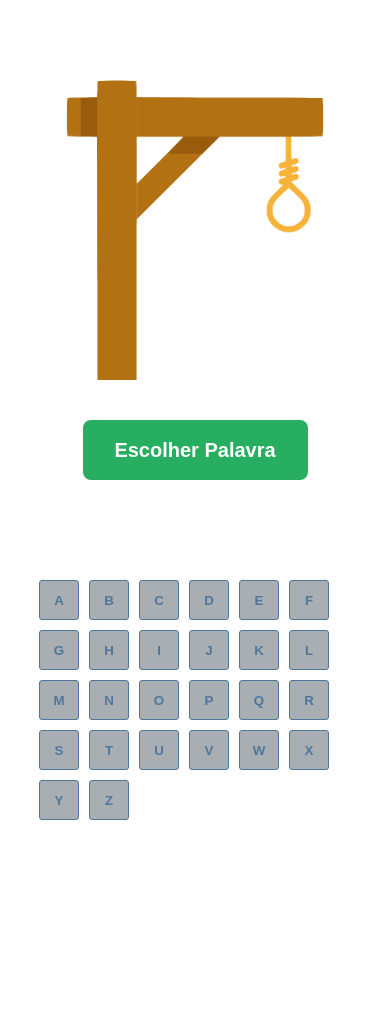
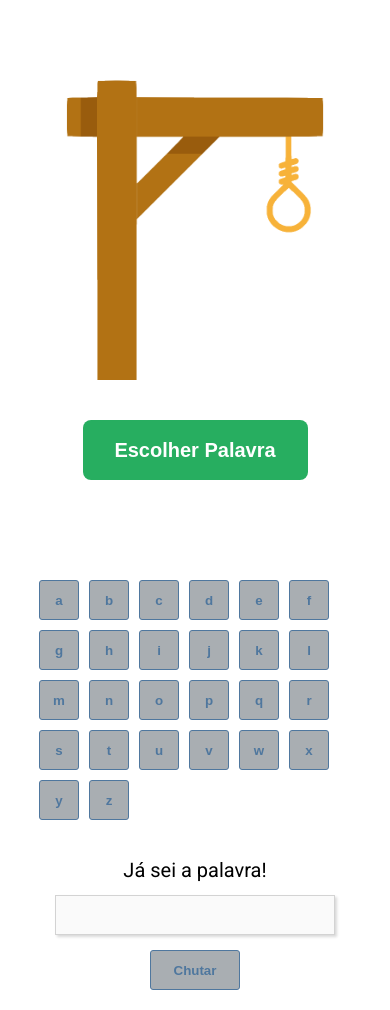
Before and after one commit to luiz-gustavo-alves/Driven-Hangman, a React (Create React App) app: page / in a window 390 px wide. Before the commit the page ends 860 px from the top, so only its background shows below. Built offline with nearby package versions, Linux system fonts and the light colour scheme.

Commit message:
Guesstimate from input feature

```diff
--- a/src/App.js
+++ b/src/App.js
@@ -1,6 +1,7 @@
 import { useState } from "react";
 import Jogo from "./Jogo";
 import Letras from "./Letras";
+import Chute from "./Chute";
 import palavras from "./palavras";
 
 function randomInt(min, max) {
@@ -14,14 +15,15 @@ function getRandomWord(palavras) {
 export default function App() {
 
     const alfabeto = [
-        "A", "B", "C", "D", "E", "F", "G", "H", "I", "J", "K", "L", "M",
-        "N", "O", "P", "Q", "R", "S", "T", "U", "V", "W", "X", "Y", "Z"
+        "a", "b", "c", "d", "e", "f", "g", "h", "i", "j", "k", "l", "m",
+        "n", "o", "p", "q", "r", "s", "t", "u", "v", "w", "x", "y", "z"
     ];
 
     const [word, setWord] = useState("");
     const [hangmanStatus, setHangmanStatus] = useState(0);
     const [usedLetters, setUsedLetters] = useState([...alfabeto]);
     const [gameStatus, setGameStatus] = useState("game-over");
+    const [guessValue, setGuessValue] = useState("");
 
     function parseGuessWord() {
 
@@ -55,19 +57,36 @@ export default function App() {
         }
     }
 
+    function checkGuessValue(event) {
+
+        event.preventDefault();
+
+        if (guessValue.toLowerCase() === word) {
+            setGameStatus("win");
+            setUsedLetters(guessValue.toLowerCase());
+        }
+        else {
+            setGameStatus("game-over");
+            setUsedLetters([...alfabeto]);
+            setHangmanStatus(6);
+        }
+    }
+
     function startGame() {
 
         const word = getRandomWord(palavras);
-        setWord(word.toUpperCase());
+        setWord(word);
         setHangmanStatus(0);
         setUsedLetters([]);
         setGameStatus("playing");
+        setGuessValue("");
     }
 
     return (
         <>
             <Jogo startGame={startGame} parseGuessWord={parseGuessWord} hangmanStatus={hangmanStatus} gameStatus={gameStatus} />
-            <Letras getUsedLetters={getUsedLetters}  usedLetters={usedLetters} gameStatus={gameStatus}/>
+            <Letras getUsedLetters={getUsedLetters}  usedLetters={usedLetters} gameStatus={gameStatus} />
+            <Chute setGuessValue={setGuessValue} checkGuessValue={checkGuessValue} guessValue={guessValue} gameStatus={gameStatus} />
         </>
     );
 }
--- /dev/null
+++ b/src/Chute.js
@@ -0,0 +1,29 @@
+export default function Chute(props) {
+
+    const {setGuessValue, checkGuessValue, guessValue, gameStatus} = props;
+
+    function handleChange(event) {
+        setGuessValue(event.target.value);
+    }
+
+    let isDisabled;
+
+    if (gameStatus === "win" || gameStatus === "game-over") {
+        isDisabled = true;
+    } else {
+        isDisabled = false;
+    }
+
+    const textInputClass = isDisabled ? "text-input input-disabled" : "text-input";
+    const submitButtonClass = isDisabled ? "submit-button disabled" : "submit-button";
+
+    return (
+        <div className="guesstimate">
+            <h2>Já sei a palavra!</h2>
+            <form>
+                <input data-test="guess-input" className={textInputClass} type="text" value={guessValue} disabled={isDisabled} onChange={handleChange} ></input>
+                <button data-test="guess-button" className={submitButtonClass} type="submit" disabled={isDisabled} onClick={checkGuessValue}>Chutar</button>
+            </form>
+        </div>
+    );
+}
--- a/src/Letras.js
+++ b/src/Letras.js
@@ -5,7 +5,7 @@ function Letra(props) {
     let isDisabled;
     let keyClass;
 
-    if (gameStatus === ("win" || "game-over")) {
+    if (gameStatus === "win" || gameStatus === "game-over") {
         isDisabled = true;
         keyClass = "key disabled";
     } else {
@@ -25,8 +25,8 @@ export default function Letras(props) {
     const {getUsedLetters, usedLetters, gameStatus} = props;
 
     const alfabeto = [
-        "A", "B", "C", "D", "E", "F", "G", "H", "I", "J", "K", "L", "M",
-        "N", "O", "P", "Q", "R", "S", "T", "U", "V", "W", "X", "Y", "Z"
+        "a", "b", "c", "d", "e", "f", "g", "h", "i", "j", "k", "l", "m",
+        "n", "o", "p", "q", "r", "s", "t", "u", "v", "w", "x", "y", "z"
     ];
 
     return (
--- a/src/css/style.css
+++ b/src/css/style.css
@@ -54,6 +54,7 @@ body {
 
 .keyboard {
 
+    padding: 40px 0;
     width: 650px;
     display: flex;
     flex-wrap: wrap;
@@ -78,6 +79,63 @@ body {
 }
 
 .key:hover {
+
+    color: #9ab2c3;
+    background: #e6ebef;
+}
+
+.guesstimate {
+
+    padding-bottom: 20px;
+    display: flex;
+    justify-content: center;
+    align-items: center;
+    gap: 15px;
+}
+
+.guesstimate h2 {
+
+    font-size: 20px;
+}
+
+.guesstimate form {
+
+    display: flex;
+    gap: 15px;
+}
+
+.text-input {
+
+    padding: 8px;
+    width: 350px;
+    height: 40px;
+    font-size: 18px;
+    border: 1px solid #d3d3d3;
+    box-shadow: rgba(0, 0, 0, 0.15) 1.95px 1.95px 2.6px;
+}
+
+.input-disabled {
+
+    cursor: not-allowed;
+}
+
+.submit-button {
+
+    width: 90px;
+    height: 40px;
+    font-weight: 700;
+    border-radius: 3px;
+    display: flex;
+    justify-content: center;
+    align-items: center;
+    background: #E1ECF4;
+    border: 1px solid #7AA7C7;
+    color: #7AA7C7;
+    cursor: pointer;
+    transition: all 0.25s;
+}
+
+.submit-input:hover {
 
     color: #9ab2c3;
     background: #e6ebef;
@@ -110,6 +168,7 @@ body {
 @media (max-width: 800px) {
 
     .hangman-status {
+
         padding-bottom: 160px;
         justify-content: center;
     }
@@ -121,12 +180,14 @@ body {
     }
 
     .start-game {
+
         bottom: 60px;
         left: auto;
         right: auto;
     }
 
     .guess-word {
+
         font-size: 36px;
         bottom: 0;
         left: auto;
@@ -136,6 +197,21 @@ body {
     .keyboard {
 
         width: 80%;
-        padding: 40px 0;
+    }
+
+    .guesstimate {
+
+        flex-direction: column;
+    }
+
+    .guesstimate form {
+
+        flex-direction: column;
+        align-items: center;
+    }
+
+    .text-input {
+
+        width: 280px;
     }
 }
```
